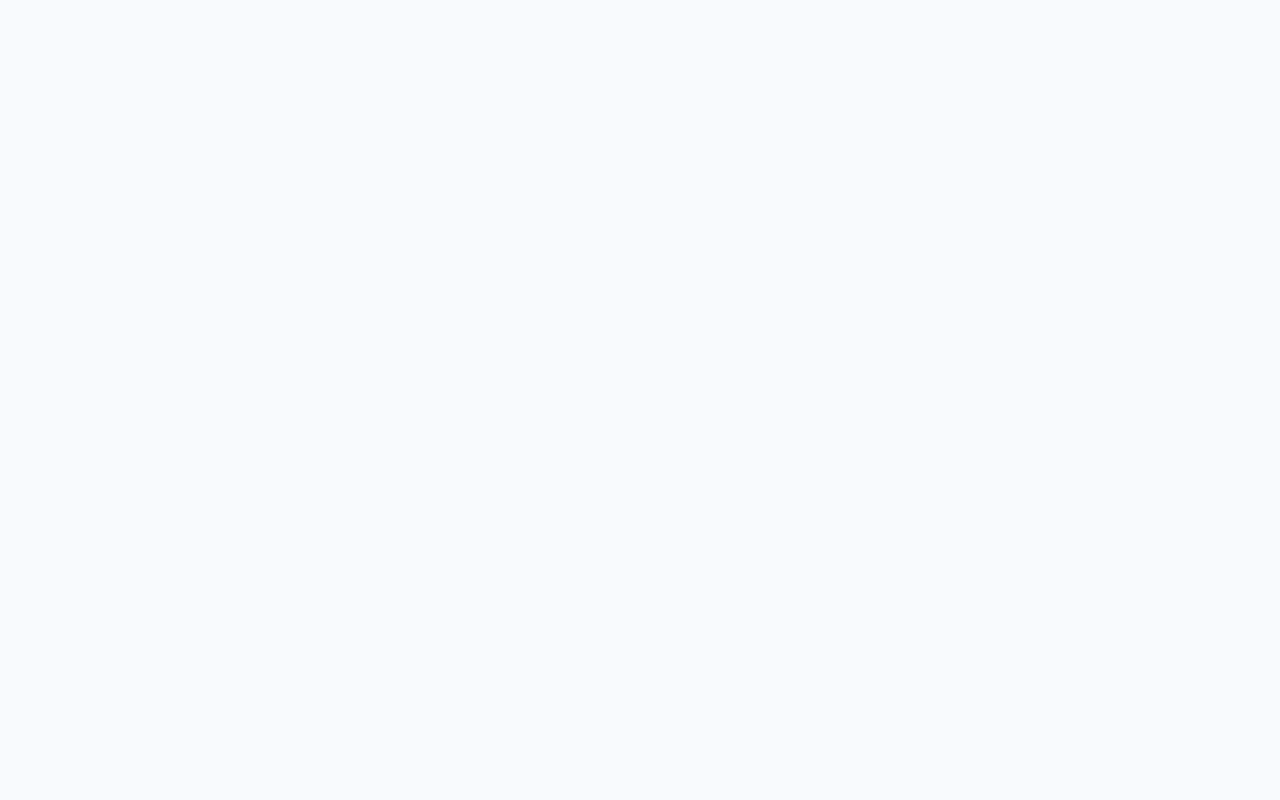
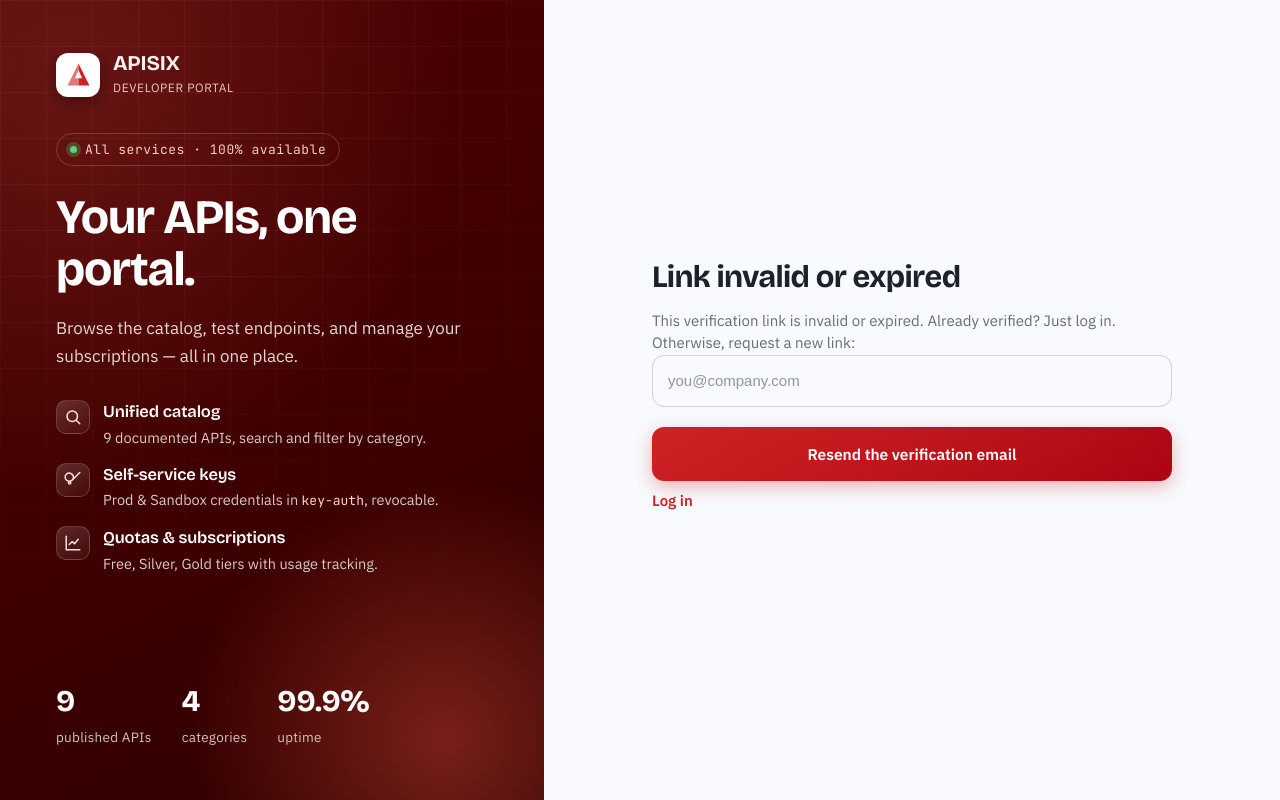
Before and after one commit to wboudiche/apisix-developer-portal, a React (Vite) app in the folder web/: page /verify-email in a window 1280 px wide. Before the commit this address had no page. Built offline with nearby package versions, Linux system fonts and the light colour scheme; no server answers.

Commit message:
feat(web): /verify-email page (success, expired+resend, loading)

```diff
--- a/web/src/App.tsx
+++ b/web/src/App.tsx
@@ -2,6 +2,7 @@ import { Routes, Route, Navigate } from 'react-router-dom'
 import { CatalogPage } from './pages/CatalogPage'
 import { LoginPage } from './pages/LoginPage'
 import { RegisterPage } from './pages/RegisterPage'
+import { VerifyEmailPage } from './pages/VerifyEmailPage'
 import { ApplicationsIndex } from './pages/application/ApplicationsIndex'
 import { AppDetailPage } from './pages/application/AppDetailPage'
 import { AdminGuard } from './admin/AdminGuard'
@@ -20,6 +21,7 @@ export default function App() {
       <Route path="/catalog/:slug" element={<ProductDetailPage />} />
       <Route path="/login" element={<LoginPage />} />
       <Route path="/register" element={<RegisterPage />} />
+      <Route path="/verify-email" element={<VerifyEmailPage />} />
       <Route path="/applications" element={<ApplicationsIndex />} />
       <Route path="/applications/:id" element={<AppDetailPage />} />
       <Route path="/teams" element={<TeamsPage />} />
--- a/web/src/i18n/en.ts
+++ b/web/src/i18n/en.ts
@@ -142,6 +142,11 @@ export const en: Messages = {
     checkInboxBody: 'We just sent you a verification link. Click it to activate your account (valid for 24 h).',
     resendVerification: 'Resend the verification email',
     resendSent: 'Email sent if an account exists — also check your spam folder.',
+    verifying: 'Verifying…',
+    verifySuccessTitle: 'Email verified',
+    verifySuccessBody: 'Your email address is confirmed. You can now log in.',
+    verifyFailedTitle: 'Link invalid or expired',
+    verifyFailedBody: 'This verification link is invalid or expired. Already verified? Just log in. Otherwise, request a new link:',
   },
   app: {
     // ApplicationsIndex
--- a/web/src/i18n/fr.ts
+++ b/web/src/i18n/fr.ts
@@ -141,6 +141,11 @@ export const fr = {
     checkInboxBody: 'Nous venons de vous envoyer un lien de vérification. Cliquez-le pour activer votre compte (valable 24 h).',
     resendVerification: 'Renvoyer l’e-mail de vérification',
     resendSent: 'E-mail envoyé si un compte existe — pensez aussi aux indésirables.',
+    verifying: 'Vérification en cours…',
+    verifySuccessTitle: 'Adresse vérifiée',
+    verifySuccessBody: 'Votre adresse e-mail est confirmée. Vous pouvez maintenant vous connecter.',
+    verifyFailedTitle: 'Lien invalide ou expiré',
+    verifyFailedBody: 'Ce lien de vérification est invalide ou expiré. Déjà vérifié ? Connectez-vous simplement. Sinon, demandez un nouveau lien :',
   },
   app: {
     // ApplicationsIndex
--- /dev/null
+++ b/web/src/pages/VerifyEmailPage.tsx
@@ -0,0 +1,63 @@
+import { useEffect, useState } from 'react'
+import { Link, useSearchParams } from 'react-router-dom'
+import { AuthShell } from '../components/AuthShell'
+import { useT } from '../i18n/LanguageProvider'
+import { verifyEmail, resendVerification } from '../api/client'
+
+type State = 'loading' | 'success' | 'invalid'
+
+export function VerifyEmailPage() {
+  const t = useT()
+  const [params] = useSearchParams()
+  const token = params.get('token') ?? ''
+  const [state, setState] = useState<State>(token ? 'loading' : 'invalid')
+  const [email, setEmail] = useState('')
+  const [resent, setResent] = useState(false)
+
+  useEffect(() => {
+    if (!token) return
+    let cancelled = false
+    verifyEmail(token)
+      .then(() => { if (!cancelled) setState('success') })
+      .catch(() => { if (!cancelled) setState('invalid') })
+    return () => { cancelled = true }
+  }, [token])
+
+  return (
+    <AuthShell>
+      <div className="m-head">
+        {state === 'loading' && <p>{t('auth.verifying')}</p>}
+        {state === 'success' && (
+          <>
+            <h2>{t('auth.verifySuccessTitle')}</h2>
+            <p>{t('auth.verifySuccessBody')}</p>
+            <p><Link to="/login">{t('auth.login')}</Link></p>
+          </>
+        )}
+        {state === 'invalid' && (
+          <>
+            <h2>{t('auth.verifyFailedTitle')}</h2>
+            <p>{t('auth.verifyFailedBody')}</p>
+            {resent ? <p>{t('auth.resendSent')}</p> : (
+              <form onSubmit={async e => {
+                e.preventDefault()
+                try { await resendVerification(email) } catch { /* endpoint always answers 204 */ }
+                setResent(true)
+              }}>
+                <div className="field">
+                  <div className="wrap">
+                    <input type="email" required placeholder={t('auth.emailPlaceholder')}
+                      aria-label={t('auth.emailAriaLabel')}
+                      value={email} onChange={e => setEmail(e.target.value)} />
+                  </div>
+                </div>
+                <button type="submit" className="submit"><span className="label">{t('auth.resendVerification')}</span></button>
+              </form>
+            )}
+            <p><Link to="/login">{t('auth.login')}</Link></p>
+          </>
+        )}
+      </div>
+    </AuthShell>
+  )
+}
```
Also changed, not shown: 1 other file (tests, documents, lock files or other folders).
